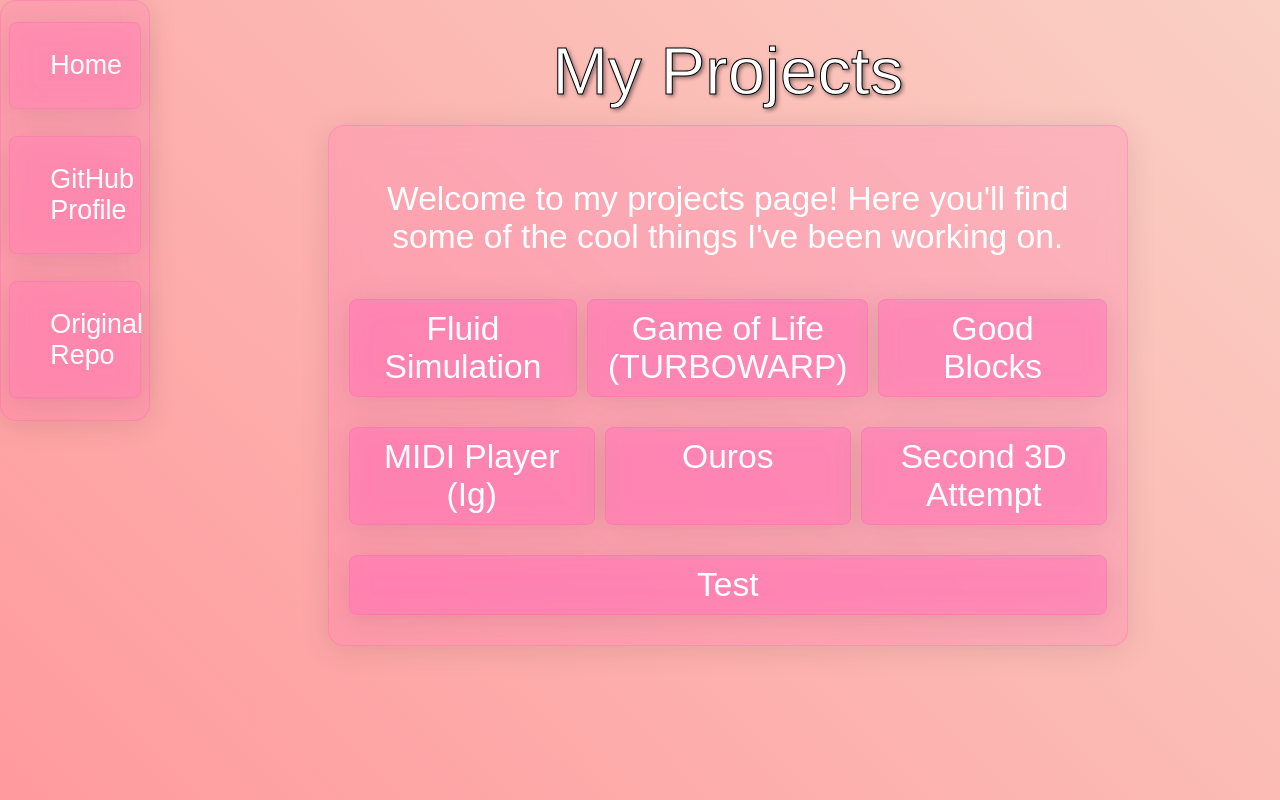
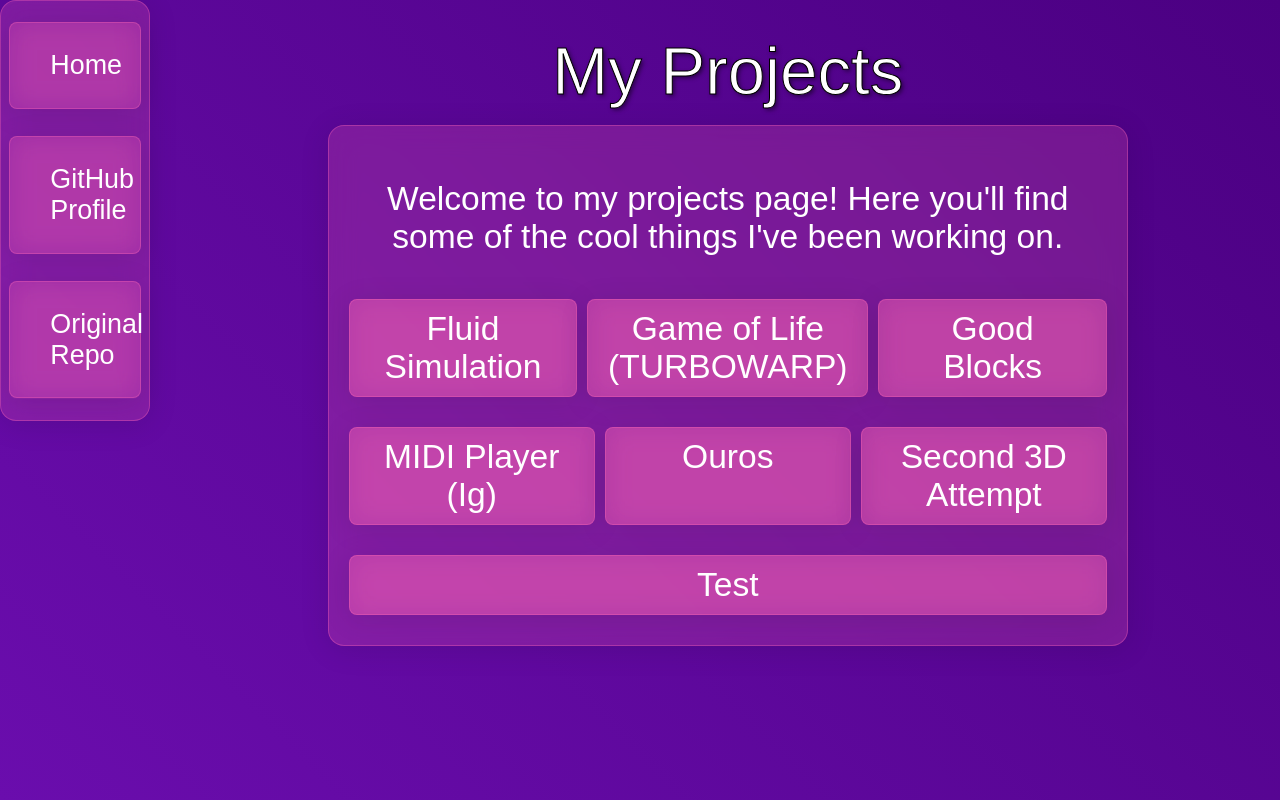
Before and after one commit to xLoadingx/All-My-Stuff, a website: page projects.html in a window 1280 px wide. Drawn offline with Linux system fonts and the light colour scheme.

Commit message:
Update projects.html

```diff
--- a/projects.html
+++ b/projects.html
@@ -7,7 +7,7 @@
   <style>
     /* Gradient background */
     body {
-      background: linear-gradient(45deg, #ff9a9e, #fad0c4);
+      background: linear-gradient(45deg, #6a0dad, #4b0082);
       margin: 0;
       display: flex;
       flex-direction: row;
```
